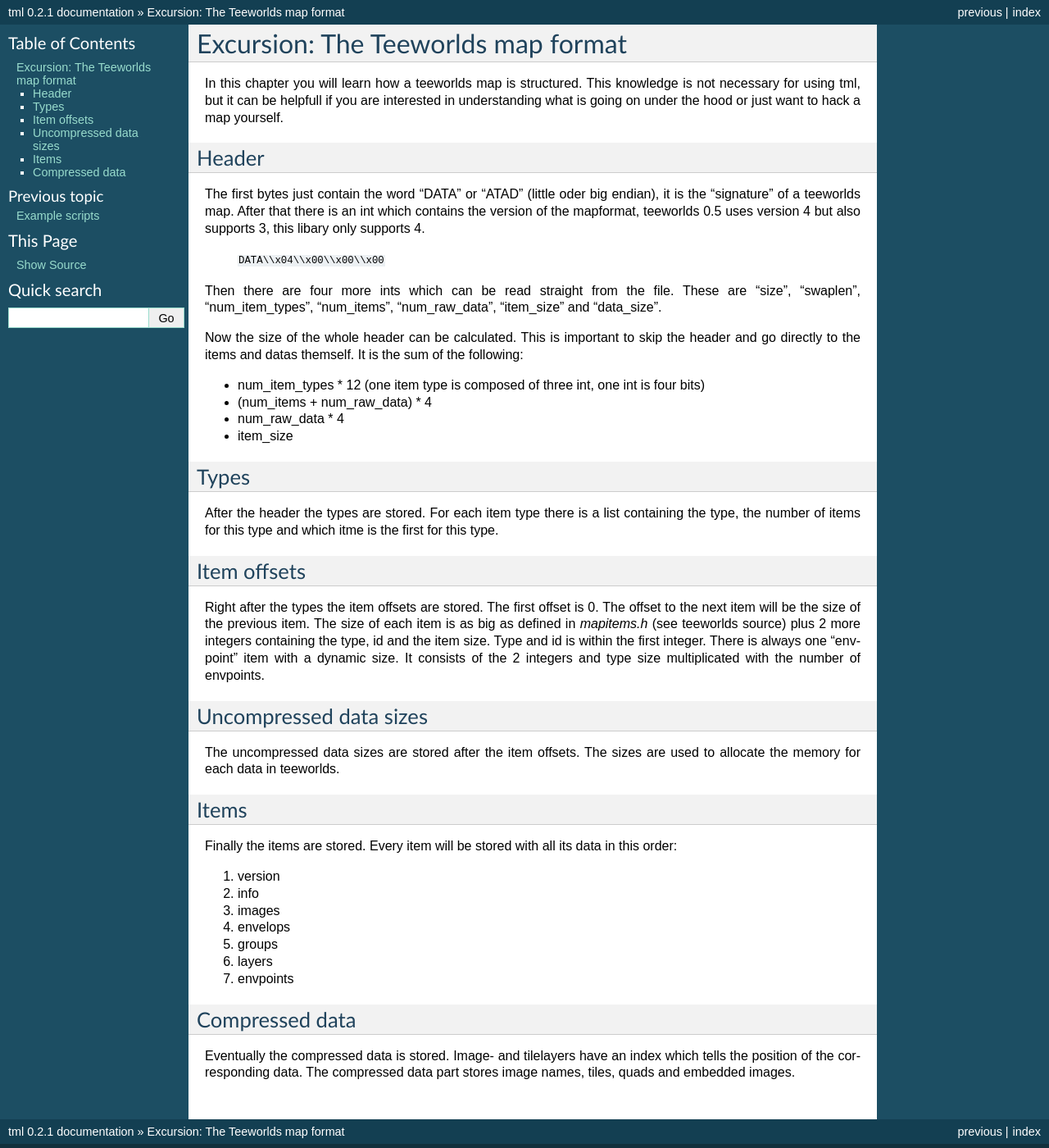
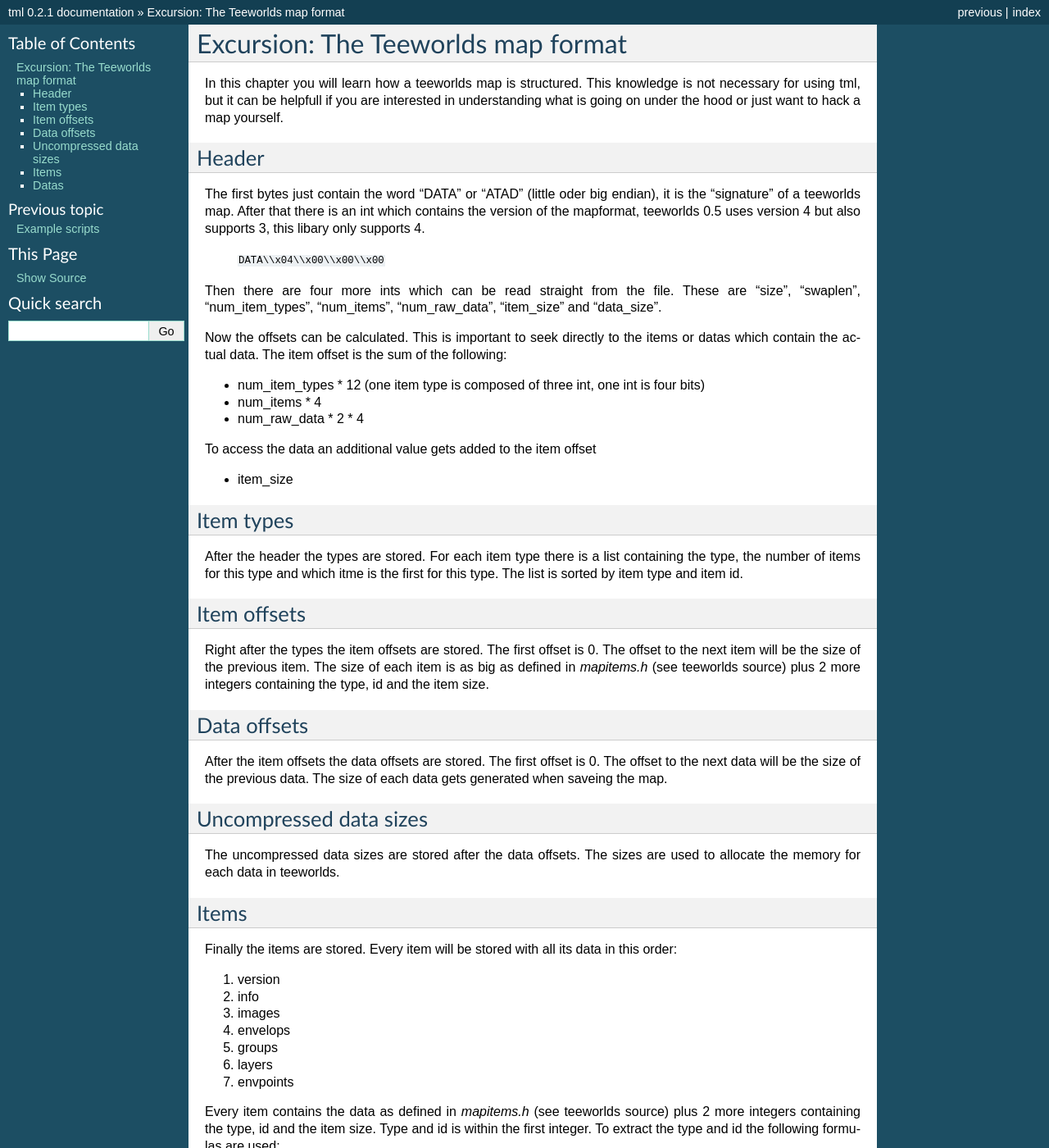
Before and after one commit to erdbeere/tml, a Sphinx documentation site: the page built from docs/mapformat.rst, in a window 1280 px wide and 1400 px high. Shown: the whole window at 82% size. Built offline with Sphinx 7.4.7, drawn with Linux system fonts in a browser that asks for light colours; some of the changed text lies outside the part shown.

```diff
--- a/docs/mapformat.rst
+++ b/docs/mapformat.rst
@@ -20,35 +20,41 @@
 These are "size", "swaplen", "num_item_types", "num_items", "num_raw_data",
 "item_size" and "data_size".
 
-Now the size of the whole header can be calculated. This is important to
-skip the header and go directly to the items and datas themself. It is the sum
-of the following:
+Now the offsets can be calculated. This is important to seek directly to the
+items or datas which contain the actual data.
+The item offset is the sum of the following:
 
 * num_item_types * 12 (one item type is composed of three int, one int is four
   bits)
-* (num_items + num_raw_data) * 4
-* num_raw_data * 4
+* num_items * 4
+* num_raw_data * 2 * 4
+
+To access the data an additional value gets added to the item offset
+
 * item_size
 
-Types
+Item types
 =====
 After the header the types are stored. For each item type there is a list
 containing the type, the number of items for this type and which itme is the
-first for this type.
+first for this type. The list is sorted by item type and item id.
 
 Item offsets
 ============
 Right after the types the item offsets are stored. The first offset is 0. The
 offset to the next item will be the size of the previous item. The size of each
 item is as big as defined in `mapitems.h` (see teeworlds source) plus 2 more
-integers containing the type, id and the item size. Type and id is within the
-first integer.
-There is always one "envpoint" item with a dynamic size. It consists of the 2
-integers and type size multiplicated with the number of envpoints.
+integers containing the type, id and the item size.
+
+Data offsets
+============
+After the item offsets the data offsets are stored. The first offset is 0. The
+offset to the next data will be the size of the previous data. The size of each
+data gets generated when saveing the map.
 
 Uncompressed data sizes
 =======================
-The uncompressed data sizes are stored after the item offsets. The sizes are
+The uncompressed data sizes are stored after the data offsets. The sizes are
 used to allocate the memory for each data in teeworlds.
 
 Items
@@ -64,8 +70,17 @@
 #. layers
 #. envpoints
 
-Compressed data
+Every item contains the data as defined in `mapitems.h` (see teeworlds source)
+plus 2 more integers containing the type, id and the item size.
+Type and id is within the first integer. To extract the type and id the
+following formulas are used:
+
+* type = (type_and_id >> 16) & 0xffff
+* id = type_and_id & 0xffff
+
+Datas
 ===============
-Eventually the compressed data is stored. Image- and tilelayers have an index
-which tells the position of the corresponding data.
+Eventually the datas are stored. The data is compressed using zlib. Each item
+which requires data has an index which tells the position of the corresponding
+data.
 The compressed data part stores image names, tiles, quads and embedded images.
```
